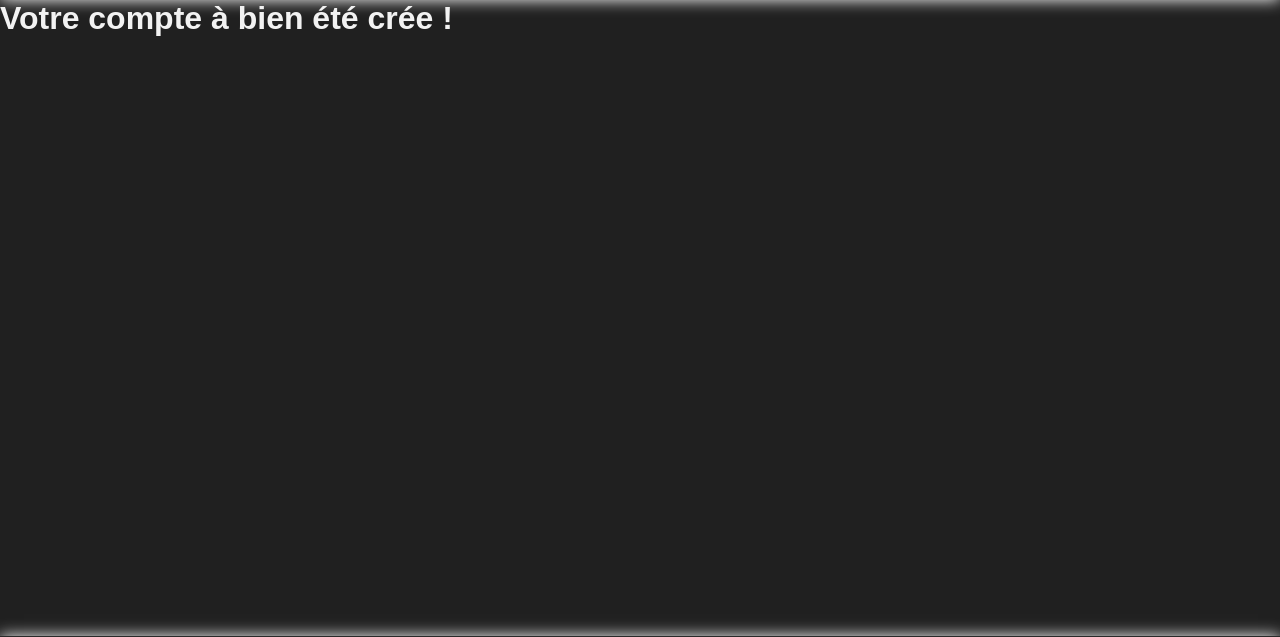
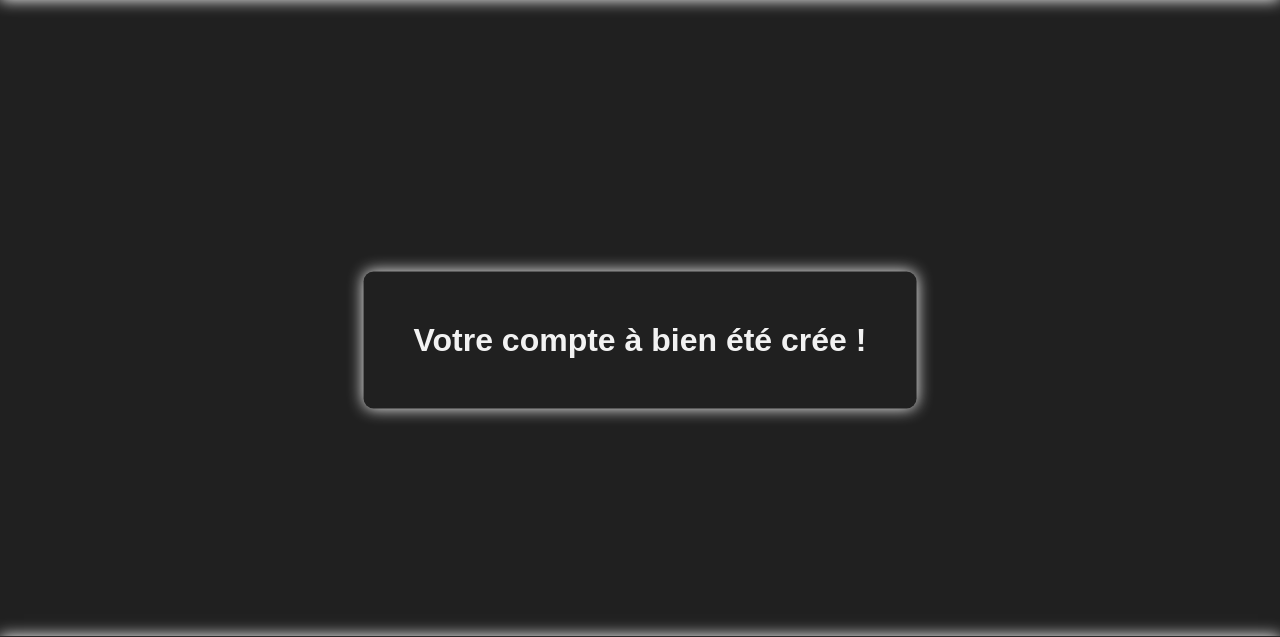
Before and after one commit to titivince/explorateur_fichiers, a PHP site: page /explorateur_fichiers/src/register_success.php in a window 1280 px wide. Shown: the part 60-697 px from the top of the page. Run offline with PHP 8.4, Linux system fonts and the light colour scheme; a user stored in the database is signed in; data that the repository does not hold is empty; some libraries are stand-ins or nearby versions.

Commit message:
clean up affichage code

```diff
--- a/assets/style.css
+++ b/assets/style.css
@@ -389,7 +389,7 @@ footer {
     box-shadow: 0 0 1em rgb(255, 255, 255);
 }
 
-.success span{
+.success .success-login {
     text-transform: uppercase;
 }
 
--- a/src/home.php
+++ b/src/home.php
@@ -4,11 +4,13 @@
 
 <!DOCTYPE html>
 <html lang="FR-fr">
+
 <head>
     <meta charset="UTF-8">
     <meta name="viewport" content="width=device-width, initial-scale=1.0">
     <title>Document</title>
 </head>
+
 <body>
 
     <H1>Page home !</H1>
@@ -25,4 +27,5 @@
 
 
 </body>
+
 </html>
--- a/src/inscription.php
+++ b/src/inscription.php
@@ -7,6 +7,7 @@ require('../views/block/nav.php');
 
 <!DOCTYPE html>
 <html lang="FR-fr">
+
 <head>
     <meta charset="utf-8">
     <title>Inscription</title>
@@ -14,6 +15,7 @@ require('../views/block/nav.php');
     <meta name="viewport" content="width=device-width, initial-scale=1">
     <link rel="stylesheet" href="https://use.fontawesome.com/releases/v5.6.1/css/all.css">
 </head>
+
 <body>
 
     <form class="box" method="POST" action="register_success.php">
@@ -31,9 +33,10 @@ require('../views/block/nav.php');
 
         <input type="submit" name="" value="S'inscrire">
 
-    <a class="signin" href="login.php" >Se connecter</a>
+        <a class="signin" href="login.php">Se connecter</a>
 
     </form>
 
 </body>
+
 </html>
--- a/src/login_success.php
+++ b/src/login_success.php
@@ -49,7 +49,7 @@ if (isset($_GET['pseudo'])) {
 <body>
     <div class="success">
         <div class="success-2">
-            <h1>Bienvenue <span><?= $valid = $_SESSION['pseudo'] ?></span></h1>
+            <h1>Bienvenue <span class="success-login"><?= $valid = $_SESSION['pseudo'] ?></span></h1>
             <h2>
                 <script language="JavaScript">
                 function t() {
--- a/src/register_success.php
+++ b/src/register_success.php
@@ -23,30 +23,31 @@ $pdo = (new Connection())->getPdo();
 
 <!doctype html>
 <html lang="FR-fr">
+
 <head>
     <meta charset="UTF-8">
     <meta name="viewport"
         content="width=device-width, user-scalable=no, initial-scale=1.0, maximum-scale=1.0, minimum-scale=1.0">
     <meta http-equiv="X-UA-Compatible" content="ie=edge">
-    <META http-equiv="refresh" content="3; URL=http://localhost/explorateur_fichiers/src/explorateur.php">
+    <!--    <META http-equiv="refresh" content="3; URL=http://localhost/explorateur_fichiers/src/explorateur.php">-->
     <link rel="stylesheet" href="../assets/style.css">
     <link rel="stylesheet" href="https://use.fontawesome.com/releases/v5.6.1/css/all.css">
     <title>Inscription réussite</title>
 
 </head>
+
 <body>
-
-<h1>Votre compte à bien été crée !</h1>
+    <div class="success">
+        <div class="success-2">
+            <h1><span>Votre compte à bien été crée !</span></h1>
             <h2>
                 <script language="JavaScript">
-
                 function t() {
                     var compteur = document.getElementById('compteur');
                     s = duree;
                     if (s < 0) {
                         compteur.innerHTML = ""
-            }
-            else {
+                    } else {
                         if (s < 10) {
                             s = s
                         }
@@ -55,7 +56,6 @@ $pdo = (new Connection())->getPdo();
                     duree = duree - 1;
                     window.setTimeout("t();", 999);
                 }
-
                 </script>
                 <div id="compteur"></div>
                 <script language="JavaScript">
@@ -63,6 +63,9 @@ $pdo = (new Connection())->getPdo();
                 t();
                 </script>
             </h2>
+        </div>
+    </div>
 
 </body>
+
 </html>
--- a/views/block/footer.php
+++ b/views/block/footer.php
@@ -4,6 +4,7 @@
 
 <!doctype html>
 <html lang="FR-fr">
+
 <head>
     <meta charset="UTF-8">
     <meta name="viewport"
@@ -13,6 +14,7 @@
 
     <title>Document</title>
 </head>
+
 <body>
 
     <div class="main-footer">
@@ -33,4 +35,5 @@
     </div>
 
 </body>
+
 </html>
--- a/views/page_login.php
+++ b/views/page_login.php
@@ -1,4 +1,3 @@
-
 <!DOCTYPE html>
 <html lang="FR-fr">
 
@@ -11,6 +10,7 @@
     <script src="https://kit.fontawesome.com/a076d05399.js"></script>
     <script src="https://code.jquery.com/jquery-3.4.1.js"></script>
 </head>
+
 <body>
 
     <form class="box" method="GET" action="../src/login_success.php">
@@ -32,4 +32,5 @@
             echo $valid;
         }  ?>
 </body>
+
 </html>
```
Also changed, not shown: src/delete.php (+5 -4 lines), src/explorateur.php (+6 -2 lines), views/block/nav.php (+4 -9 lines), views/page_deconnexion_login.php (+6 -3 lines), src/login.php (line endings or trailing spaces). Lines whose indentation alone changed are shown as unchanged.
